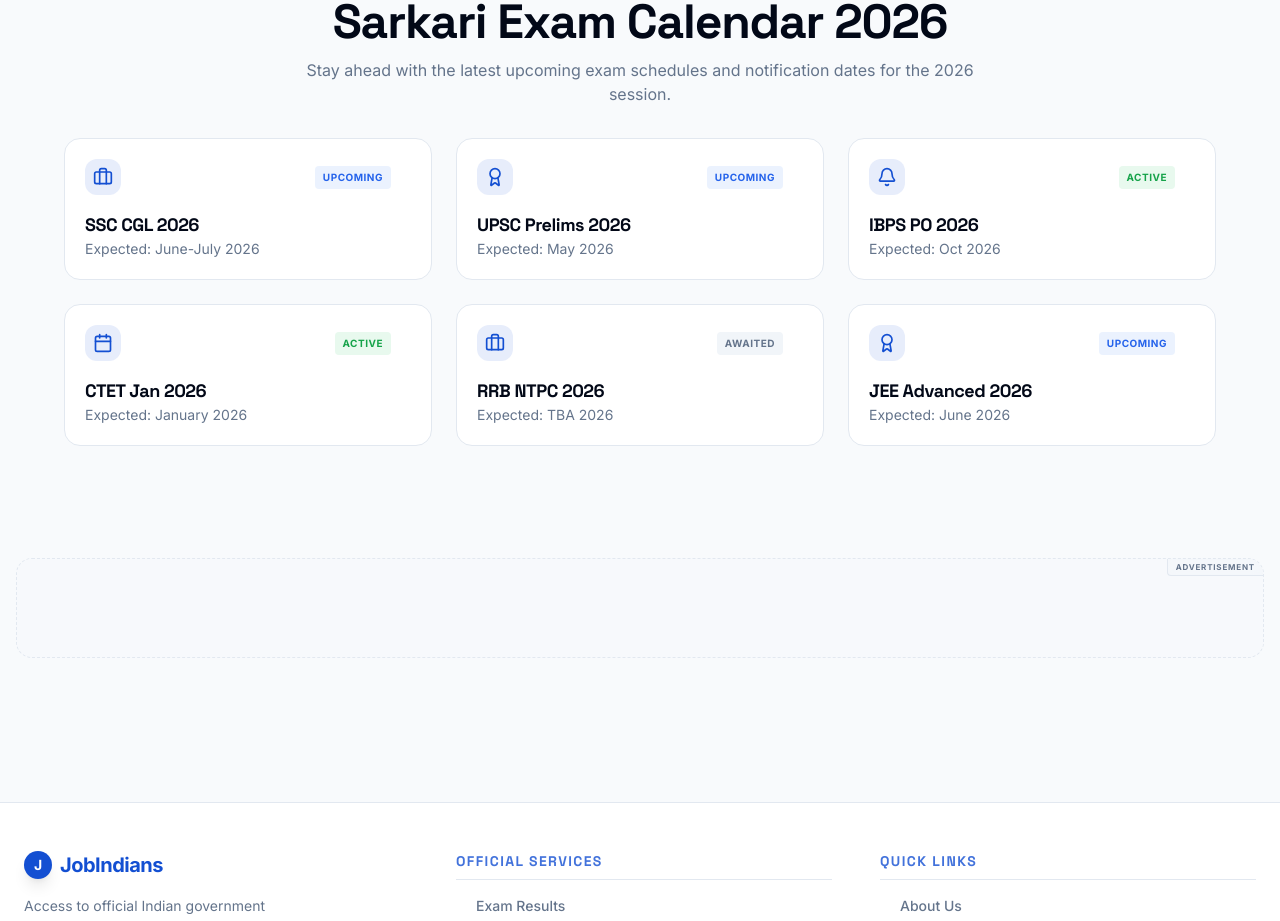
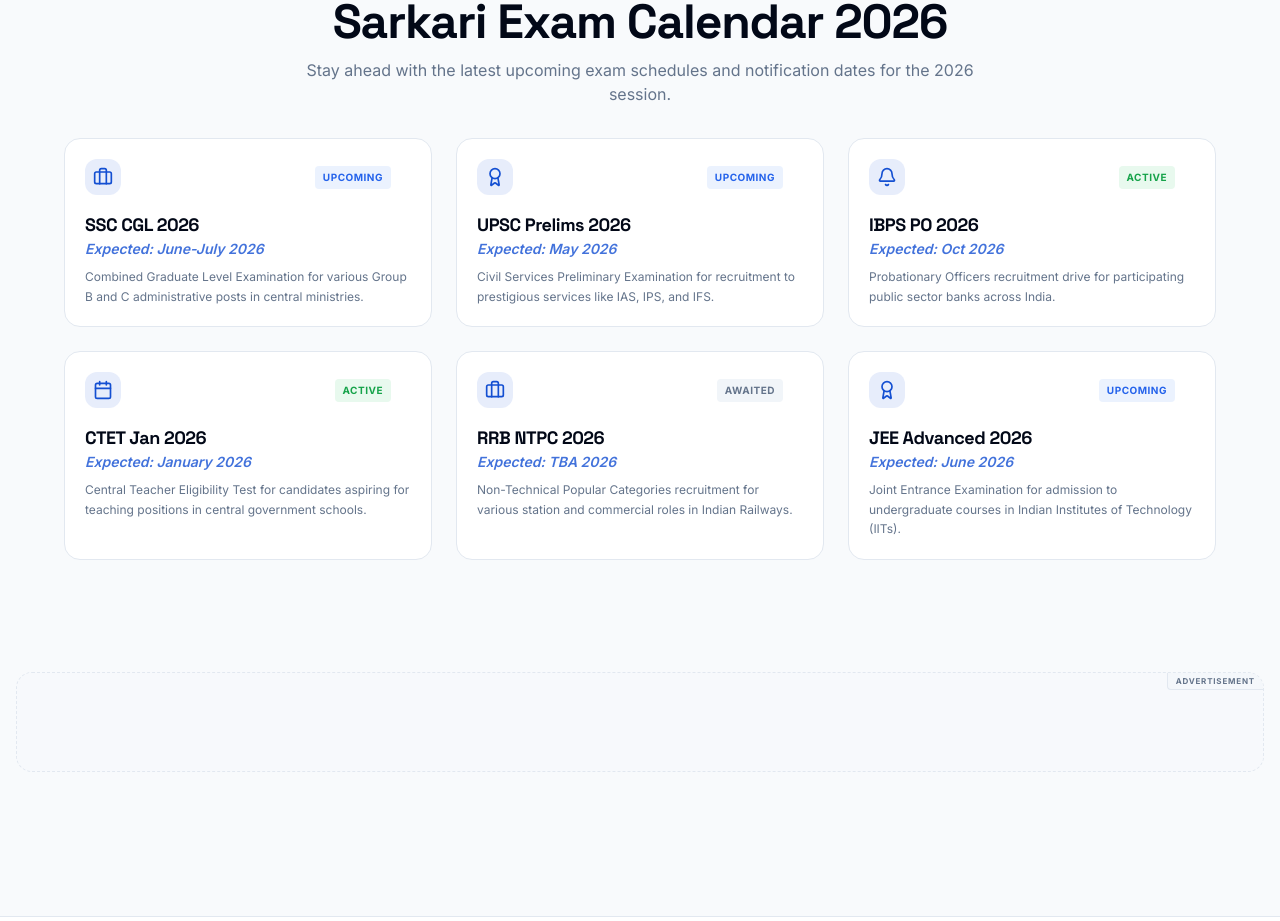
Before and after one commit to rraj285181-afk/rr, a Next.js app: page / in a window 1280 px wide. Shown: the part 1000-1921 px from the top of the page. Built offline with nearby package versions, Linux system fonts and the light colour scheme; no server answers; the database is empty; what @genkit-ai/google-genai, genkit would draw is missing.

Commit message:
Sarkari Exam Calendar 2026 Stay ahead with the latest upcoming exam sche

```diff
--- a/src/app/page.tsx
+++ b/src/app/page.tsx
@@ -9,12 +9,54 @@
 
 export default function Home() {
   const calendarItems = [
-    { title: "SSC CGL 2026", date: "June-July 2026", icon: <Briefcase className="w-5 h-5" />, status: "Upcoming", url: "https://ssc.gov.in" },
-    { title: "UPSC Prelims 2026", date: "May 2026", icon: <Award className="w-5 h-5" />, status: "Upcoming", url: "https://upsc.gov.in" },
-    { title: "IBPS PO 2026", date: "Oct 2026", icon: <Bell className="w-5 h-5" />, status: "Active", url: "https://ibps.in" },
-    { title: "CTET Jan 2026", date: "January 2026", icon: <Calendar className="w-5 h-5" />, status: "Active", url: "https://ctet.nic.in" },
-    { title: "RRB NTPC 2026", date: "TBA 2026", icon: <Briefcase className="w-5 h-5" />, status: "Awaited", url: "https://indianrailways.gov.in" },
-    { title: "JEE Advanced 2026", date: "June 2026", icon: <Award className="w-5 h-5" />, status: "Upcoming", url: "https://jeeadv.ac.in" },
+    {
+      title: "SSC CGL 2026",
+      date: "June-July 2026",
+      icon: <Briefcase className="w-5 h-5" />,
+      status: "Upcoming",
+      url: "https://ssc.gov.in",
+      description: "Combined Graduate Level Examination for various Group B and C administrative posts in central ministries."
+    },
+    {
+      title: "UPSC Prelims 2026",
+      date: "May 2026",
+      icon: <Award className="w-5 h-5" />,
+      status: "Upcoming",
+      url: "https://upsc.gov.in",
+      description: "Civil Services Preliminary Examination for recruitment to prestigious services like IAS, IPS, and IFS."
+    },
+    {
+      title: "IBPS PO 2026",
+      date: "Oct 2026",
+      icon: <Bell className="w-5 h-5" />,
+      status: "Active",
+      url: "https://ibps.in",
+      description: "Probationary Officers recruitment drive for participating public sector banks across India."
+    },
+    {
+      title: "CTET Jan 2026",
+      date: "January 2026",
+      icon: <Calendar className="w-5 h-5" />,
+      status: "Active",
+      url: "https://ctet.nic.in",
+      description: "Central Teacher Eligibility Test for candidates aspiring for teaching positions in central government schools."
+    },
+    {
+      title: "RRB NTPC 2026",
+      date: "TBA 2026",
+      icon: <Briefcase className="w-5 h-5" />,
+      status: "Awaited",
+      url: "https://indianrailways.gov.in",
+      description: "Non-Technical Popular Categories recruitment for various station and commercial roles in Indian Railways."
+    },
+    {
+      title: "JEE Advanced 2026",
+      date: "June 2026",
+      icon: <Award className="w-5 h-5" />,
+      status: "Upcoming",
+      url: "https://jeeadv.ac.in",
+      description: "Joint Entrance Examination for admission to undergraduate courses in Indian Institutes of Technology (IITs)."
+    },
   ];
 
   return (
@@ -76,7 +118,7 @@
                   href={item.url}
                   target="_blank"
                   rel="noopener noreferrer"
-                  className="group bg-card border rounded-2xl p-5 space-y-4 hover:shadow-md hover:border-primary/50 transition-all cursor-pointer relative"
+                  className="group bg-card border rounded-2xl p-5 space-y-4 hover:shadow-md hover:border-primary/50 transition-all cursor-pointer relative flex flex-col h-full"
                 >
                   <div className="flex items-center justify-between">
                     <div className="p-2 bg-primary/10 rounded-lg text-primary group-hover:scale-110 transition-transform">
@@ -93,9 +135,14 @@
                       <ExternalLink className="w-3 h-3 text-muted-foreground opacity-0 group-hover:opacity-100 transition-opacity" />
                     </div>
                   </div>
-                  <div>
-                    <h4 className="font-bold text-base md:text-lg group-hover:text-primary transition-colors">{item.title}</h4>
-                    <p className="text-[10px] md:text-sm text-muted-foreground">Expected: {item.date}</p>
+                  <div className="flex-1 space-y-2">
+                    <div>
+                      <h4 className="font-bold text-base md:text-lg group-hover:text-primary transition-colors">{item.title}</h4>
+                      <p className="text-[10px] md:text-sm text-primary/80 font-semibold italic">Expected: {item.date}</p>
+                    </div>
+                    <p className="text-xs text-muted-foreground leading-relaxed">
+                      {item.description}
+                    </p>
                   </div>
                 </a>
               ))}
```
